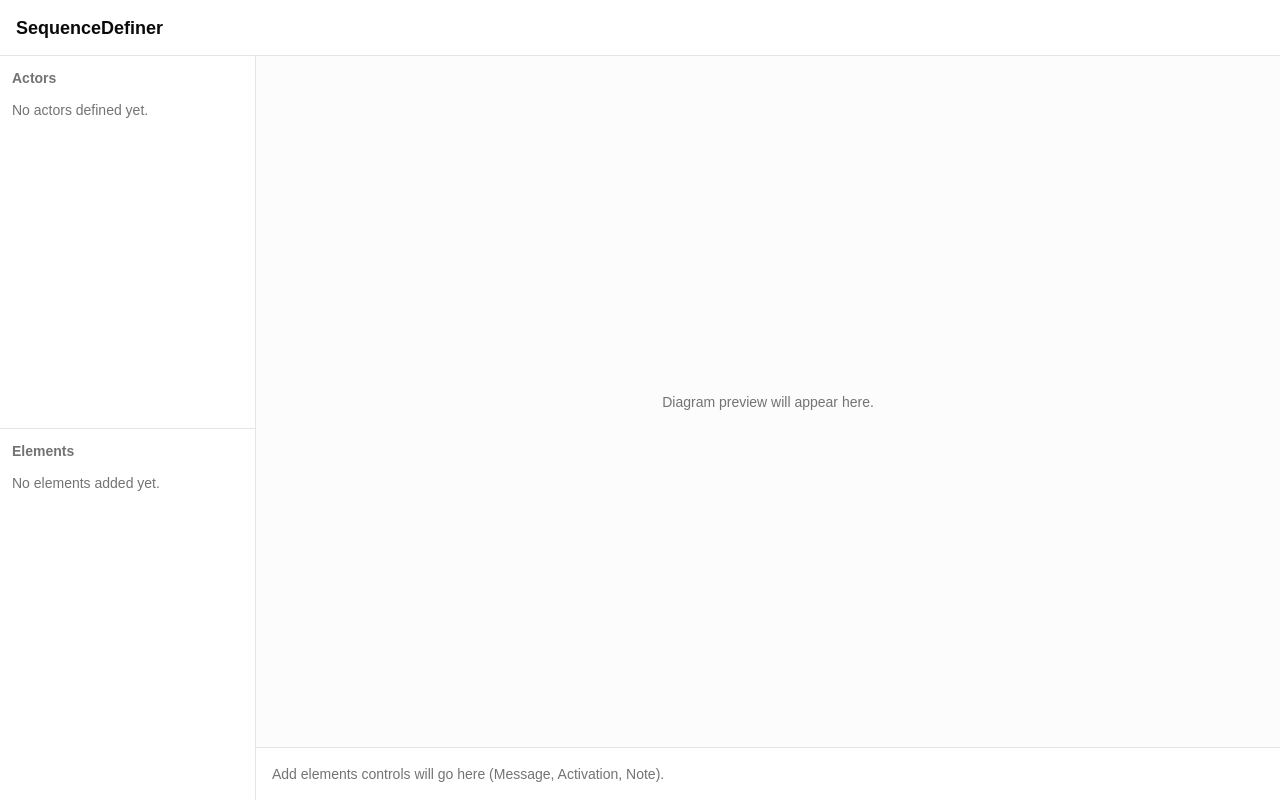
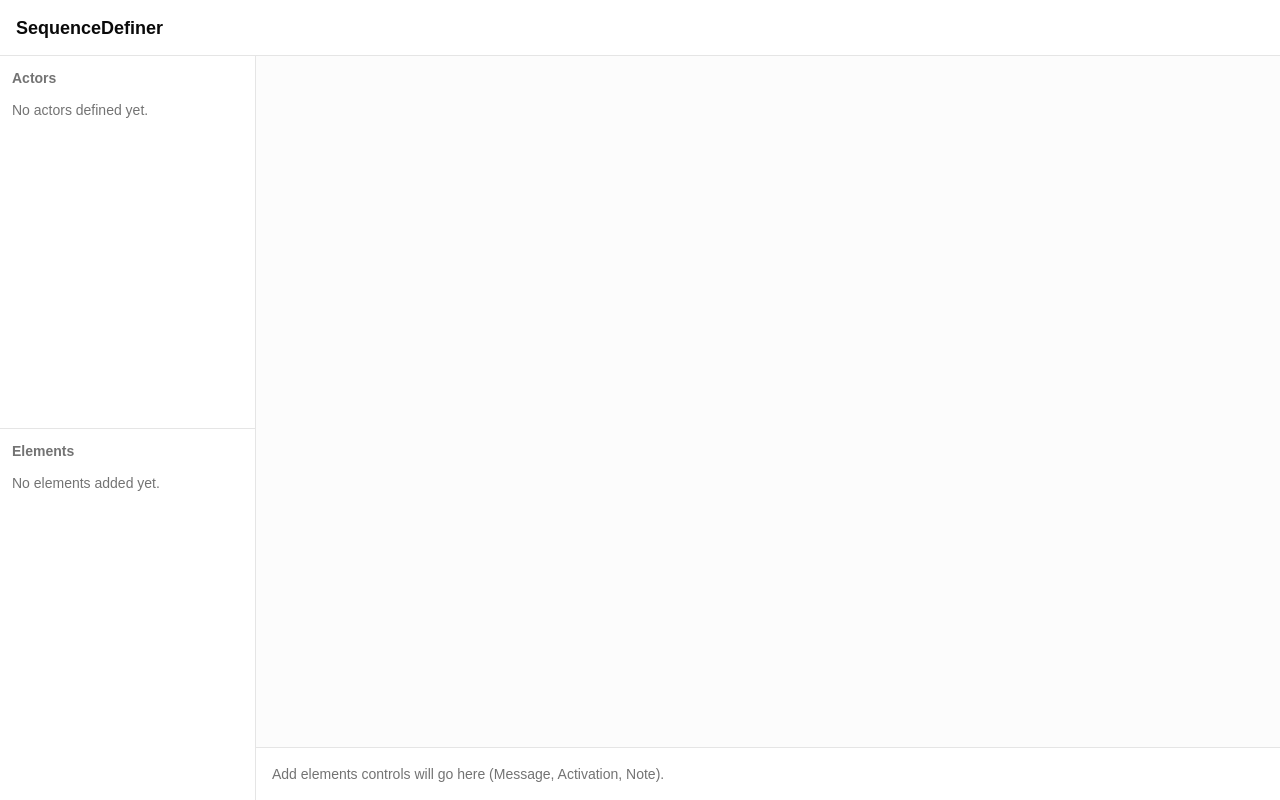
Before and after one commit to michele-massaro/SequenceDefiner, a React (Vite) app: page / in a window 1280 px wide. Built offline with nearby package versions, Linux system fonts and the light colour scheme.

Commit message:
Phase 3 implementation

```diff
--- a/src/App.tsx
+++ b/src/App.tsx
@@ -1,16 +1,24 @@
+import { useMemo } from "react";
 import { TopBar } from "@/components/TopBar";
 import { Sidebar } from "@/components/Sidebar";
 import { DiagramPreview } from "@/components/DiagramPreview";
 import { BottomBar } from "@/components/BottomBar";
+import { useDiagram } from "@/hooks/useDiagram";
+import { useMermaid } from "@/hooks/useMermaid";
+import { serialize } from "@/lib/mermaid-serializer";
 
 function App() {
+  const diagram = useDiagram();
+  const mermaidCode = useMemo(() => serialize(diagram.state), [diagram.state]);
+  const { svg, error } = useMermaid(mermaidCode);
+
   return (
     <div className="flex h-screen flex-col">
       <TopBar />
       <div className="flex flex-1 overflow-hidden">
         <Sidebar />
         <div className="flex flex-1 flex-col overflow-hidden">
-          <DiagramPreview />
+          <DiagramPreview svg={svg} error={error} />
           <BottomBar />
         </div>
       </div>
--- a/src/components/DiagramPreview.tsx
+++ b/src/components/DiagramPreview.tsx
@@ -1,9 +1,37 @@
-export function DiagramPreview() {
+import { ScrollArea } from "@/components/ui/scroll-area";
+
+interface DiagramPreviewProps {
+  svg: string;
+  error: string | null;
+}
+
+export function DiagramPreview({ svg, error }: DiagramPreviewProps) {
+  if (error) {
+    return (
+      <div className="flex flex-1 items-center justify-center bg-muted/30 p-4">
+        <p className="text-sm text-destructive">
+          Failed to render diagram: {error}
+        </p>
+      </div>
+    );
+  }
+
+  if (!svg) {
+    return (
+      <div className="flex flex-1 items-center justify-center bg-muted/30">
+        <p className="text-sm text-muted-foreground">
+          Diagram preview will appear here.
+        </p>
+      </div>
+    );
+  }
+
   return (
-    <div className="flex flex-1 items-center justify-center bg-muted/30">
-      <p className="text-sm text-muted-foreground">
-        Diagram preview will appear here.
-      </p>
-    </div>
+    <ScrollArea className="flex-1 bg-muted/30">
+      <div
+        className="flex min-h-full items-center justify-center p-4"
+        dangerouslySetInnerHTML={{ __html: svg }}
+      />
+    </ScrollArea>
   );
 }
--- /dev/null
+++ b/src/hooks/useMermaid.ts
@@ -0,0 +1,50 @@
+import { useCallback, useEffect, useRef, useState } from "react";
+import mermaid from "mermaid";
+
+mermaid.initialize({
+  startOnLoad: false,
+  securityLevel: "loose",
+  theme: "default",
+});
+
+let renderCounter = 0;
+
+export function useMermaid(code: string) {
+  const [svg, setSvg] = useState<string>("");
+  const [error, setError] = useState<string | null>(null);
+  const currentRender = useRef(0);
+
+  const render = useCallback(async (source: string) => {
+    const renderId = ++renderCounter;
+    currentRender.current = renderId;
+
+    if (!source.trim()) {
+      setSvg("");
+      setError(null);
+      return;
+    }
+
+    try {
+      const { svg: rendered } = await mermaid.render(
+        `mermaid-diagram-${renderId}`,
+        source
+      );
+      // Only update if this is still the latest render request
+      if (currentRender.current === renderId) {
+        setSvg(rendered);
+        setError(null);
+      }
+    } catch (err) {
+      if (currentRender.current === renderId) {
+        setSvg("");
+        setError(err instanceof Error ? err.message : String(err));
+      }
+    }
+  }, []);
+
+  useEffect(() => {
+    render(code);
+  }, [code, render]);
+
+  return { svg, error };
+}
```
Also changed, not shown: 1 other file (tests, documents, lock files or other folders).
